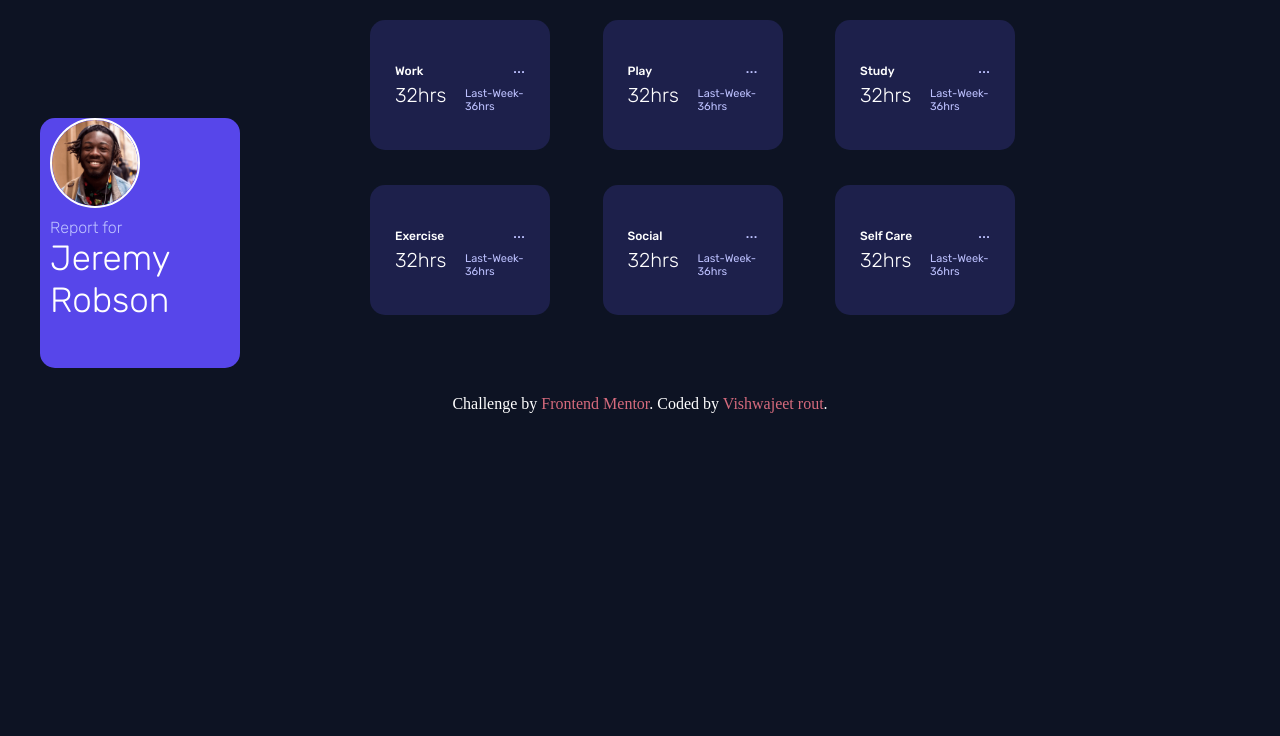
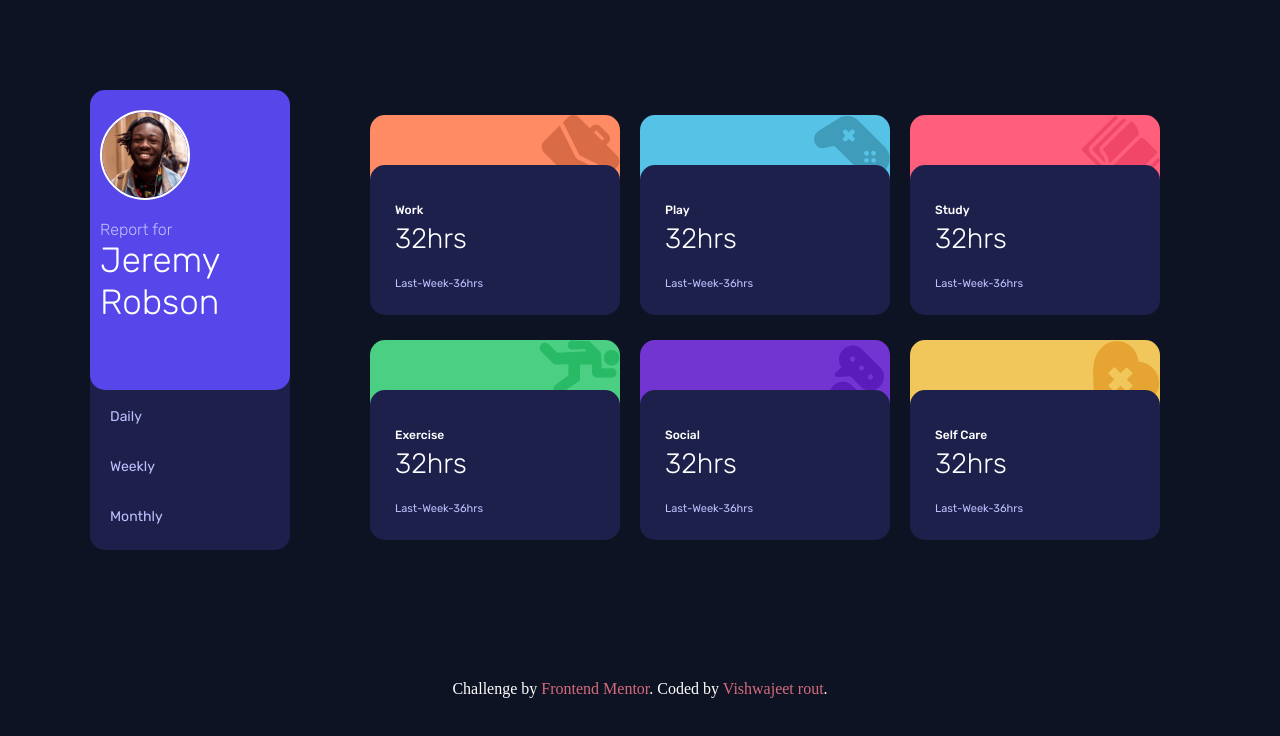
Before and after one commit to vishwajeet-8/time-tracking-dashboard, a plain HTML site: page index.html in a window 1280 px wide. Drawn offline with Linux system fonts and the light colour scheme.

Commit message:
deploy to netlify

```diff
--- a/script.js
+++ b/script.js
@@ -4,11 +4,10 @@ const weekly = document.querySelector(".weekly");
 const monthly = document.querySelector(".monthly");
 
 function handleDailyClick() {
-  daily.style.color = "white";
   fetch("./data.json")
     .then((response) => response.json())
     .then((data) => {
-      return (timeTrack.innerHTML = `<div>
+      return (timeTrack.innerHTML = `
       <div class="items">
       <div class="item-head item-1">
         <img src="./images/icon-work.svg" alt="" />
@@ -104,7 +103,7 @@ function handleDailyClick() {
       </div>
     </div>
     </div>
-      </div>`);
+    `);
     });
   weekly.style.color = "hsl(236, 100%, 87%)";
   monthly.style.color = "hsl(236, 100%, 87%)";
@@ -115,7 +114,7 @@ function handleWeeklyClick() {
   fetch("./data.json")
     .then((response) => response.json())
     .then((data) => {
-      return (timeTrack.innerHTML = `<div>
+      return (timeTrack.innerHTML = `
         <div class="items">
         <div class="item-head item-1">
           <img src="./images/icon-work.svg" alt="" />
@@ -211,7 +210,7 @@ function handleWeeklyClick() {
         </div>
       </div>
       </div>
-        </div>`);
+    `);
     });
   daily.style.color = "hsl(236, 100%, 87%)";
   monthly.style.color = "hsl(236, 100%, 87%)";
@@ -222,7 +221,7 @@ function handleMonthlyClick() {
   fetch("./data.json")
     .then((response) => response.json())
     .then((data) => {
-      return (timeTrack.innerHTML = `<div>
+      return (timeTrack.innerHTML = `
         <div class="items">
         <div class="item-head item-1">
           <img src="./images/icon-work.svg" alt="" />
@@ -318,7 +317,7 @@ function handleMonthlyClick() {
         </div>
       </div>
       </div>
-        </div>`);
+        `);
     });
   weekly.style.color = "hsl(236, 100%, 87%)";
   daily.style.color = "hsl(236, 100%, 87%)";
--- a/style.css
+++ b/style.css
@@ -13,9 +13,11 @@ body {
 .main {
   display: grid;
   justify-content: center;
+  align-content: center;
   font-family: "Rubik", sans-serif;
   padding: 40px;
   gap: 30px;
+  width: 100%;
 }
 
 .hero {
@@ -78,11 +80,21 @@ body {
   color: white;
 }
 
+.time-tracking-content {
+  display: grid;
+  width: 100%;
+}
+
+.items {
+  display: grid;
+  height: 250px;
+}
+
 .item-head {
   width: 300px;
-  padding: 10px;
+  height: 80px;
   display: grid;
-  justify-content: end;
+  justify-items: end;
   border-radius: 15px;
 }
 
@@ -95,8 +107,8 @@ body {
   display: grid;
   grid-template-columns: 1fr 1fr;
   align-items: center;
-  justify-content: center;
-  height: 130px;
+  justify-items: start;
+  height: 150px;
   width: 300px;
 }
 
@@ -169,22 +181,31 @@ body {
   text-decoration: none;
 }
 
-@media only screen and (min-width: 768px) {
+@media only screen and (min-width: 1024px) {
   .main {
     display: grid;
     grid-template-columns: 300px 1fr;
     width: 100%;
-    justify-items: start;
+    justify-items: center;
     align-items: center;
+  }
+
+  .hero {
+    display: grid;
+    height: 600px;
+    grid-template-columns: 1fr;
+    grid-template-rows: 280px 260px;
+    align-content: center;
   }
 
   .head {
     width: 200px;
-    height: 250px;
+    height: 300px;
     display: grid;
     grid-template-columns: 180px;
-    grid-template-rows: 100px 1fr;
-    align-items: start;
+    grid-template-rows: 80px 1fr;
+    gap: 30px;
+    padding: 20px;
   }
   .head img {
     width: 90px;
@@ -201,38 +222,49 @@ body {
   .hero-body {
     display: grid;
     grid-template-columns: 180px;
+    grid-template-rows: 50px 50px 50px;
+    justify-items: start;
+    align-items: end;
+    align-content: center;
     width: 200px;
-    height: 130px;
+    height: 200px;
+    padding: 20px;
   }
 
   .time-tracking-content {
     display: grid;
     width: 100%;
-    grid-template-columns: repeat(3, 25%);
-    grid-template-rows: 1fr 1fr;
-    gap: 15px;
+    grid-template-columns: repeat(3, 270px);
+    grid-template-rows: 225px 225px;
+  }
+
+  .items {
+    display: grid;
   }
 
   .item-head {
-    width: 180px;
-    height: 10px;
-    /* padding: 10px; */
+    width: 250px;
+    height: 80px;
     display: grid;
-    justify-content: end;
+    justify-items: end;
     border-radius: 15px;
   }
 
   .item-body {
-    /* position: relative; */
-    bottom: 40px;
     background-color: #1d204b;
     border-radius: 15px;
-    /* padding: 20px; */
     display: grid;
-    grid-template-columns: 1fr 1fr;
-    align-items: center;
-    /* justify-content: center; */
-    height: 130px;
-    width: 180px;
+    grid-template-columns: 1fr;
+    align-items: end;
+    height: 150px;
+    width: 250px;
+  }
+
+  .hrs {
+    font-size: 28px;
+  }
+
+  .dot {
+    display: none;
   }
 }
```
Also changed, not shown: 2 other files.
